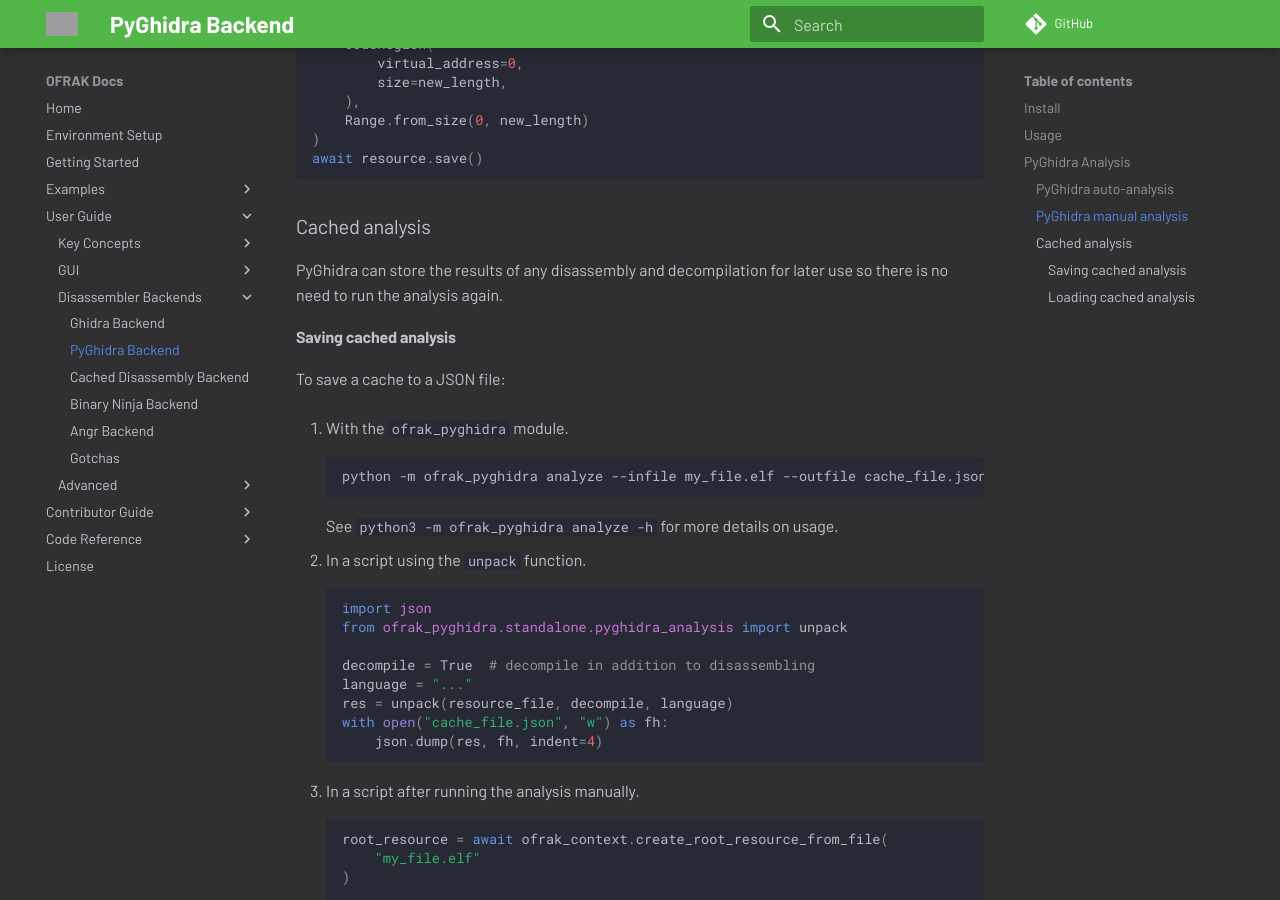
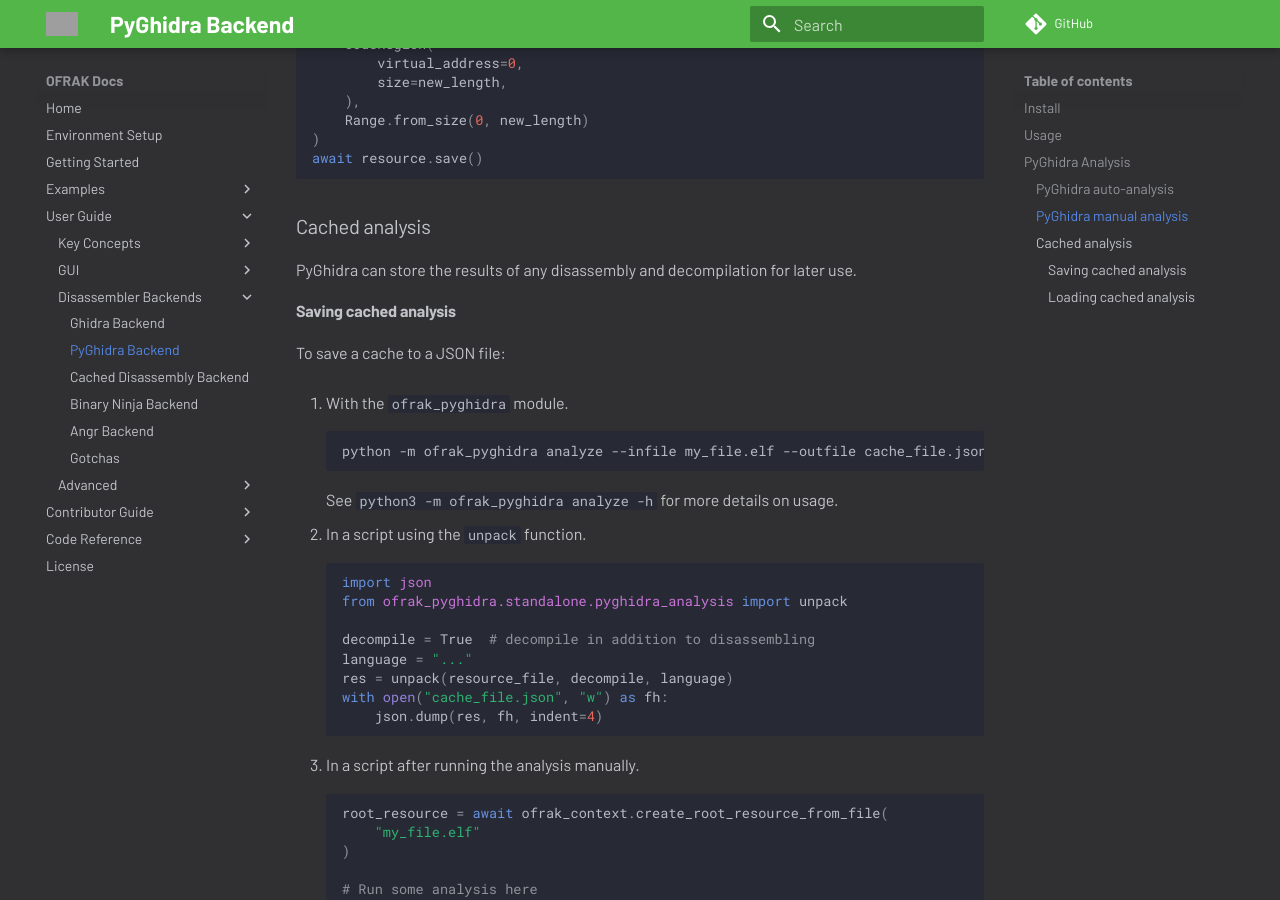
Before and after one commit to redballoonsecurity/ofrak, an MkDocs documentation site: the page built from docs/user-guide/disassembler-backends/pyghidra.md, in a window 1280 px wide and 900 px high, scrolled down 2172 px. Built offline with MkDocs 1.6.1 and Material for MkDocs 9.7.7, drawn with Linux system fonts in a browser that asks for light colours; comment, search, counter and statistics services are not loaded; grey boxes are pictures that could not be loaded.

Commit message:
pyghidra docs update

```diff
--- a/docs/user-guide/disassembler-backends/pyghidra.md
+++ b/docs/user-guide/disassembler-backends/pyghidra.md
@@ -85,7 +85,7 @@
 
 
 ### Cached analysis
-PyGhidra can store the results of any disassembly and decompilation for later use so there is no need to run the analysis again.
+PyGhidra can store the results of any disassembly and decompilation for later use.
 
 #### Saving cached analysis
 To save a cache to a JSON file:
```
